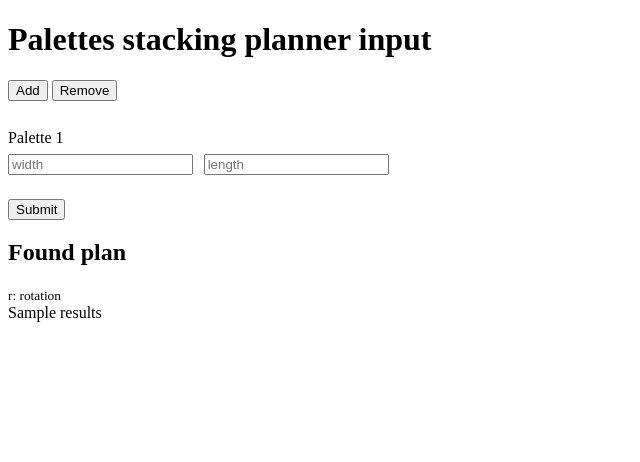
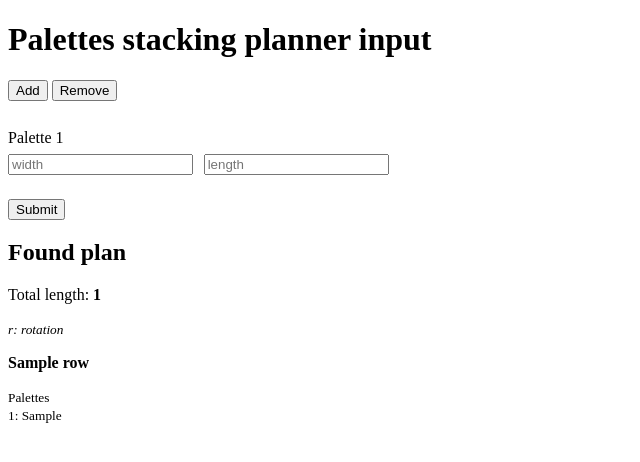
Before and after one commit to daveomri/palettes_stacking, a Flask app: template templates/index.html in a window 1280 px wide. Shown: the top 462 px of the page, without its empty margins (0-640 px from the left). Run offline with Flask 3, Linux system fonts and the light colour scheme; the template is opened without the code that fills it: most values are stand-ins (such as "Sample title", 1, 10 or a date in 2020).

Commit message:
Fixed bugs and finished the output, maybe change the output tand put all into one output, instad of rotation rotate the array and use it instead of palette id

```diff
--- a/templates/index.html
+++ b/templates/index.html
@@ -26,13 +26,23 @@
           <input name="submit" type="Submit" value="Submit" id="submit">
       </form>
     </div>
-    {% if results != '' %}
+    {% if results != None %}
       <div class="ouput">
         <h2>Found plan</h2>
-        <small>r: rotation</small>
-        <br />
-        {{ results }}
+        <p>Total length: <b>{{ length }}</b></p>
+        <i><small>r: rotation</small></i>
+        {% for row in results %}
+          <p><b>{{ row }}</b></p>
+        {% endfor %}
       </div>
+      <div class="palettes">
+        <small>Palettes</small><br />
+        {% for i in range(form_arr | length) %}
+          <small>{{ i + 1 }}: {{ form_arr[i] }}</small><br />
+        {% endfor %}
+      </div>
+    {% else %}
+      <p>Wrong input.</p>
     {% endif %}
   </div>
 </body>
--- a/views.py
+++ b/views.py
@@ -10,8 +10,10 @@ def home():
 
     return render_template("index.html", results='')
   else:
-    solver = PalettesStackingSolver(form_to_array(request.form))
-    return render_template("index.html", results=solver.run())
+    form_arr = form_to_array(request.form)
+    solver = PalettesStackingSolver(form_arr)
+    result, length = solver.run()
+    return render_template("index.html", results=result, length=length, form_arr=form_arr)
 
 def form_to_array(form):
   result = []
```
Also changed, not shown: static/code/solver.py (+40 -12 lines).
